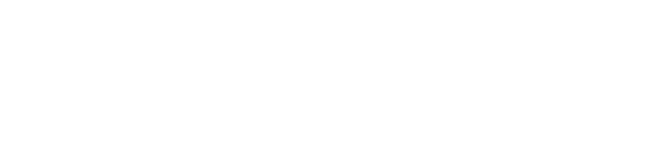
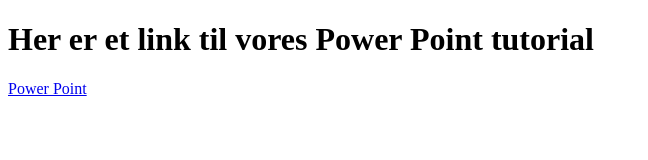
Before and after one commit to rts-cmk-wu12/webpack-tutorial-wp-sjov-david-og-jackie, a website built with webpack: page dist/index.html in a window 1280 px wide. Shown: the whole page, without its empty margins (0-648 px from the left). Built offline with nearby package versions, Linux system fonts and the light colour scheme.

Commit message:
Jeg har puttede Power Point ind på siden

```diff
--- a/dist/index.html
+++ b/dist/index.html
@@ -8,6 +8,9 @@
     <script defer="defer" src="bundle.js"></script>
 </head>
 
-<body></body>
+<body>
+    <h1>Her er et link til vores Power Point tutorial</h1>
+    <a href="https://roskildetekniskeskole-my.sharepoint.com/:p:/r/personal/u2440308_rts-365_dk/_layouts/15/Doc.aspx?sourcedoc=%7B1E68FEE5-4ACA-4C32-8E40-B7EFB623ABF7%7D&file=Pr%25u00e6sentation1.pptx&wdOrigin=TEAMS-WEB.p2p_ns.rwc&action=edit&mobileredirect=true">Power Point</a>
+</body>
 
 </html>
```
